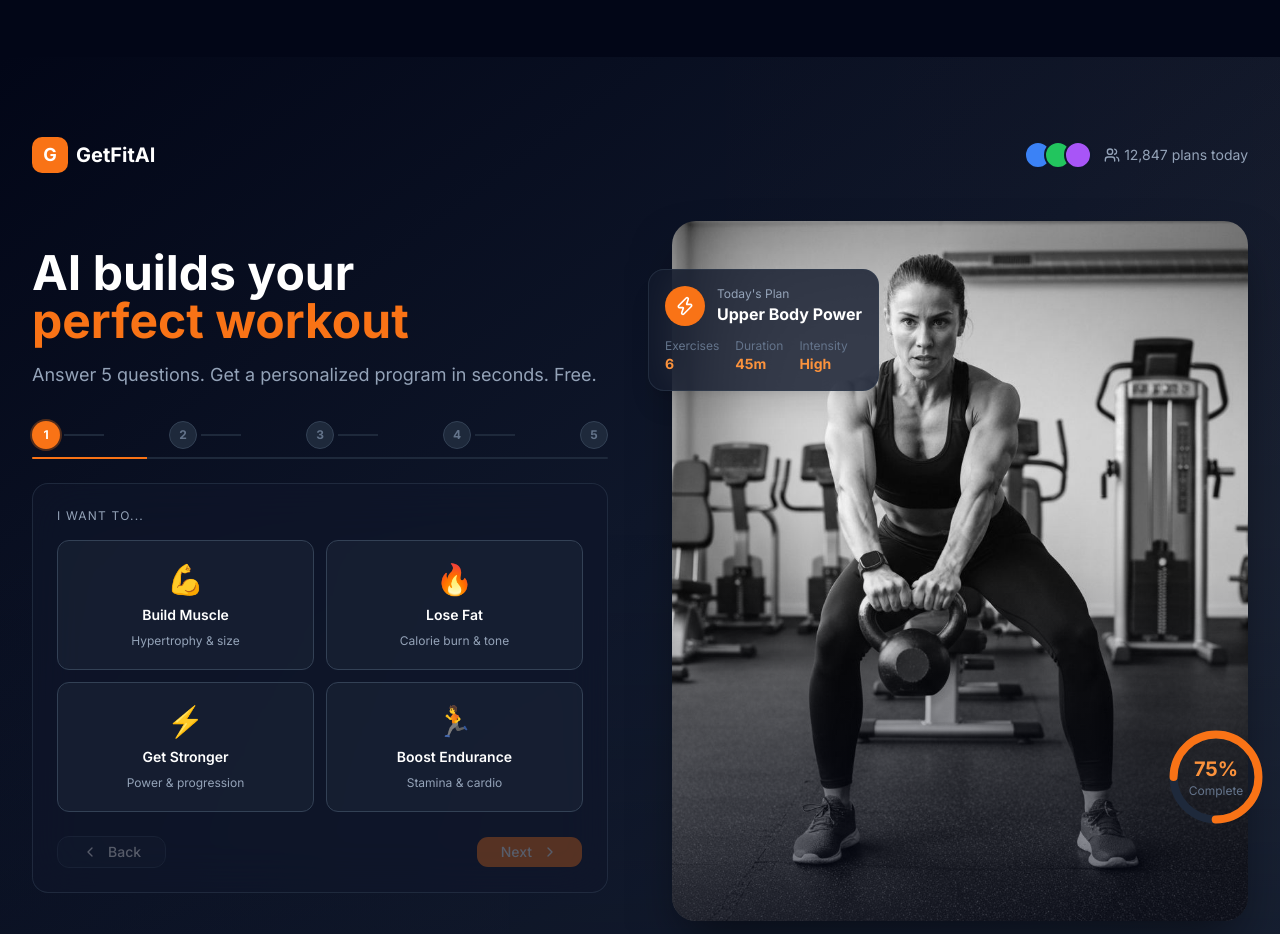
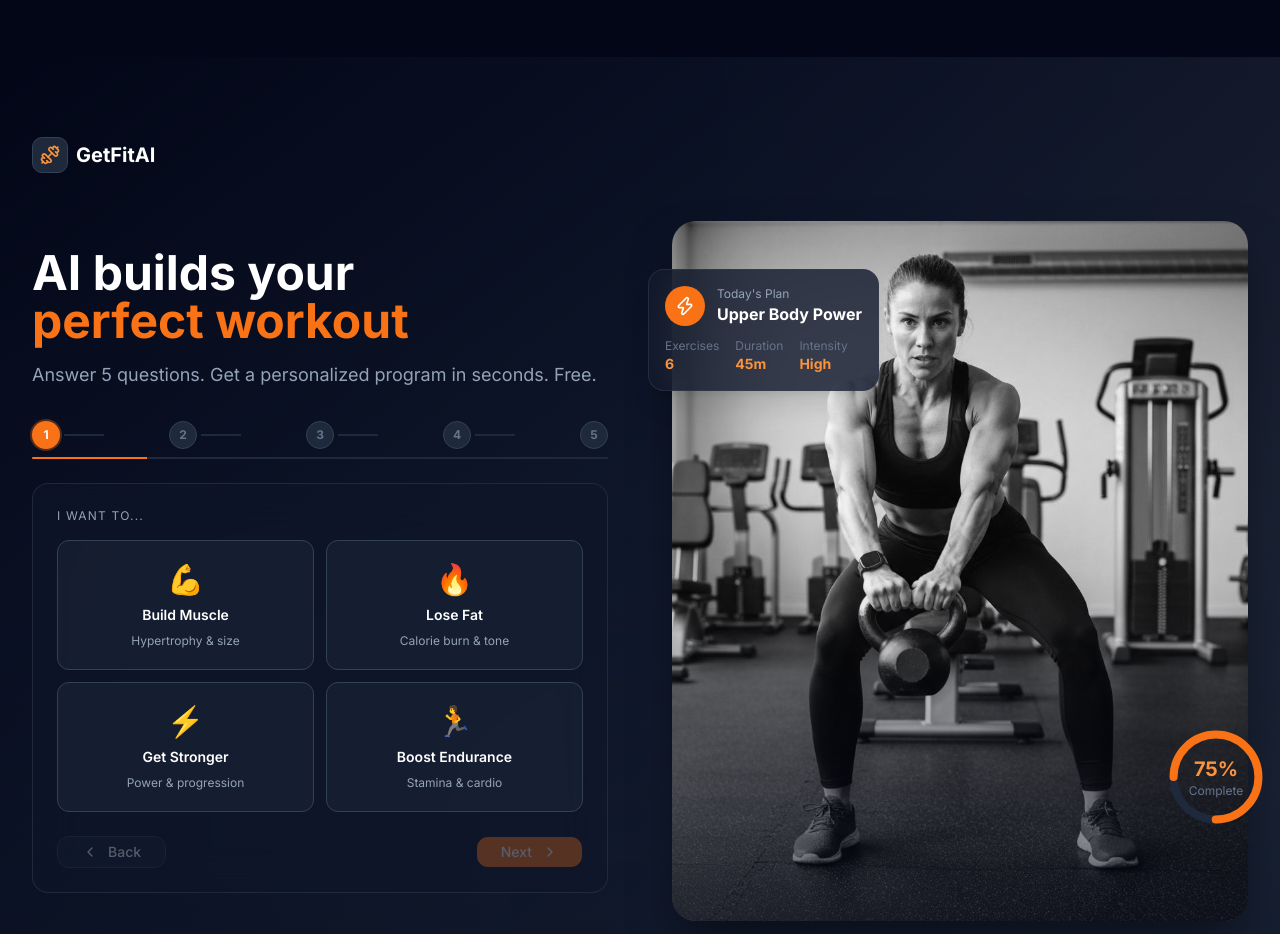
Before and after one commit to zl819044596/getfitai, a Next.js app: page / in a window 1280 px wide. Shown: the part 3600-4534 px from the top of the page. Built offline with nearby package versions, Linux system fonts and the light colour scheme.

Commit message:
fix: remove social proof avatars and fake count from workout generator, unify logo style

```diff
--- a/src/components/workout-generator.tsx
+++ b/src/components/workout-generator.tsx
@@ -432,19 +432,10 @@ export function WorkoutGenerator() {
         {/* Top bar */}
         <div className="flex items-center justify-between mb-12">
           <div className="flex items-center gap-2">
-            <div className="w-9 h-9 bg-orange-500 rounded-lg flex items-center justify-center text-white font-bold text-lg">G</div>
+            <div className="w-9 h-9 bg-slate-800 border border-slate-700 rounded-lg flex items-center justify-center">
+              <Dumbbell className="w-5 h-5 text-orange-400" />
+            </div>
             <span className="font-bold text-xl text-white">GetFitAI</span>
-          </div>
-          <div className="flex items-center gap-3 text-sm text-slate-400">
-            <div className="flex -space-x-2">
-              <div className="w-7 h-7 rounded-full bg-blue-500 border-2 border-slate-900" />
-              <div className="w-7 h-7 rounded-full bg-green-500 border-2 border-slate-900" />
-              <div className="w-7 h-7 rounded-full bg-purple-500 border-2 border-slate-900" />
-            </div>
-            <span className="flex items-center gap-1">
-              <Users className="w-4 h-4" />
-              12,847 plans today
-            </span>
           </div>
         </div>
 
```
